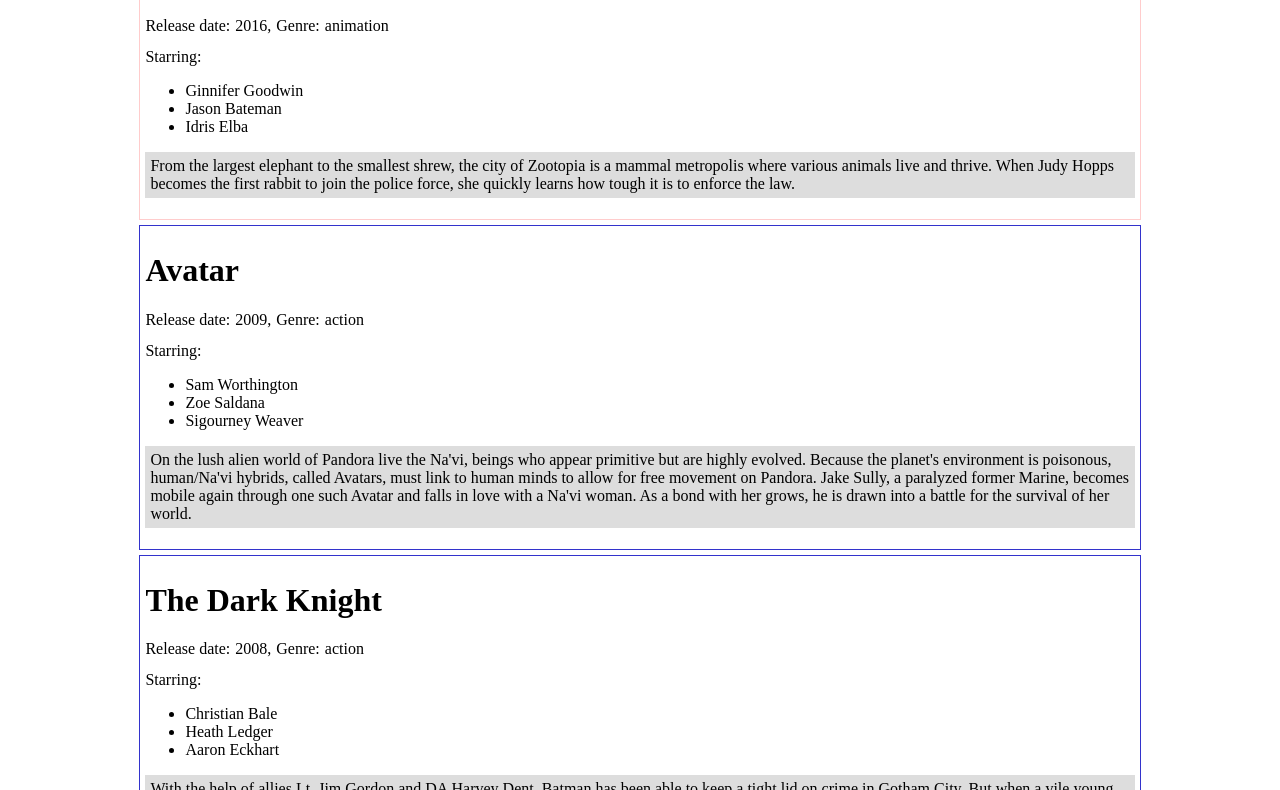
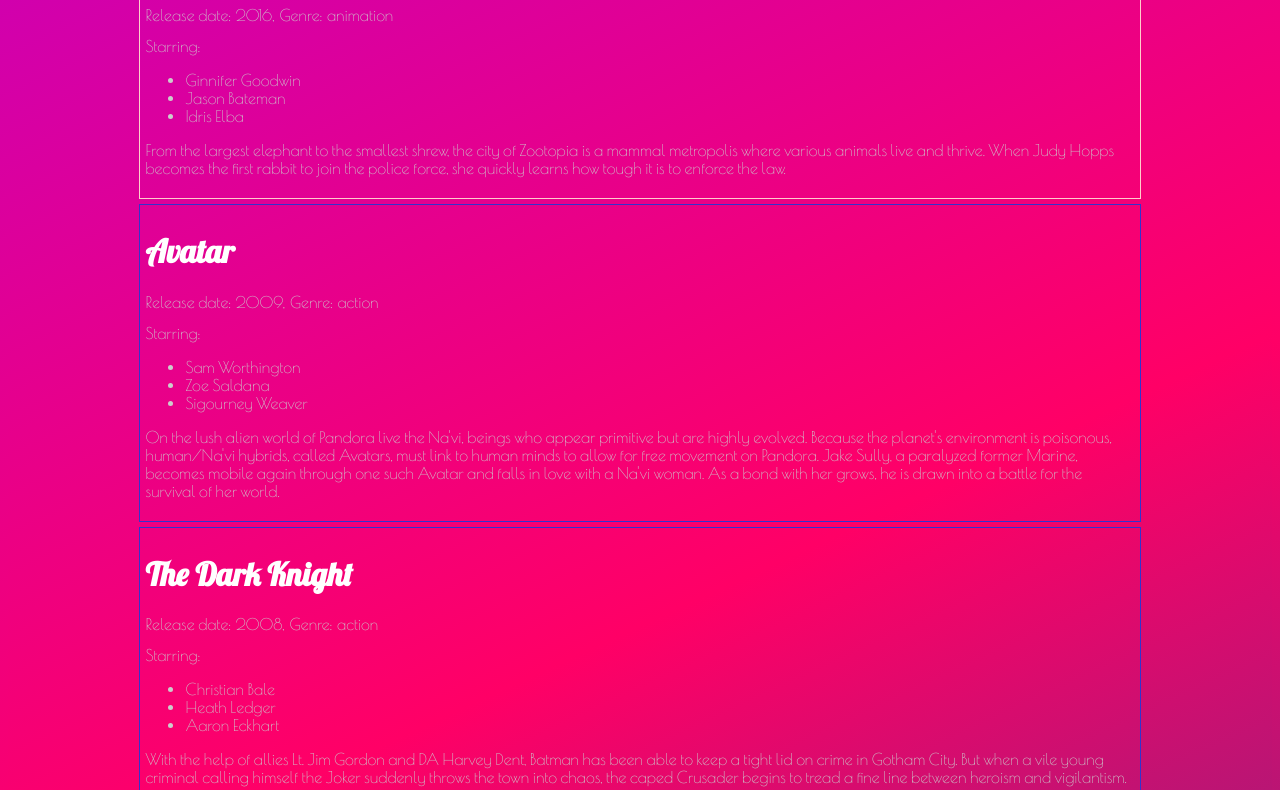
Before and after one commit to joinpursuit/ac3.1-submissions, a plain HTML site: page week03/index.html in a window 1280 px wide. Shown: the part 748-1538 px from the top of the page. Drawn offline with nearby package versions, Linux system fonts and the light colour scheme; files that its build step writes are made by us from their sources; files whose address does not match are found by name.

Commit message:
Update style.css

```diff
--- a/week03/css/style.css
+++ b/week03/css/style.css
@@ -1,3 +1,37 @@
+html, body{
+    background: red; /* For browsers that do not support gradients */
+    background: -webkit-linear-gradient(top left,#ac00e6, #ff0066, #004d99); /* For Safari 5.1 to 6.0 */
+    background: -o-linear-gradient(top left,#ff0066,#a64dff); /* For Opera 11.1 to 12.0 */
+    background: -moz-linear-gradient(top left,#ff0066,#a64dff); /* For Firefox 3.6 to 15 */
+    background: linear-gradient(top left,#ff0066,#a64dff); /* Standard syntax */
+   /* border: solid 5px;*/
+}
+
+h1{
+    color: white;
+    font-family: 'Lobster', cursive;
+}
+
+.head {
+    /*border: solid 2px;*/
+ }
+.movie {
+    border: solid 1px;
+    margin: 1px;
+    font-family: 'Lobster', cursive;
+    font-family: 'Poiret One', cursive;
+    color: #cccccc;
+
+}
+
+.movie .description {
+font-family: 'Lobster', cursive;
+font-family: 'Poiret One', cursive;
+
+}
+p  + .description{
+    background-color: white;
+}
 
 /* big stuff */
 
@@ -72,7 +106,7 @@
     padding: 5px;
 }
 
-.movie .description {
+.movie.description {
     padding: 5px;
     background-color: #ddd;
 }
@@ -92,3 +126,10 @@
 .drama {
     border-color: #3f3;
 }
+
+/* Styling of form tags within div */
+ .usercontrol{
+    border-style: solid 1px;
+    border-color: black;
+
+ }
```
